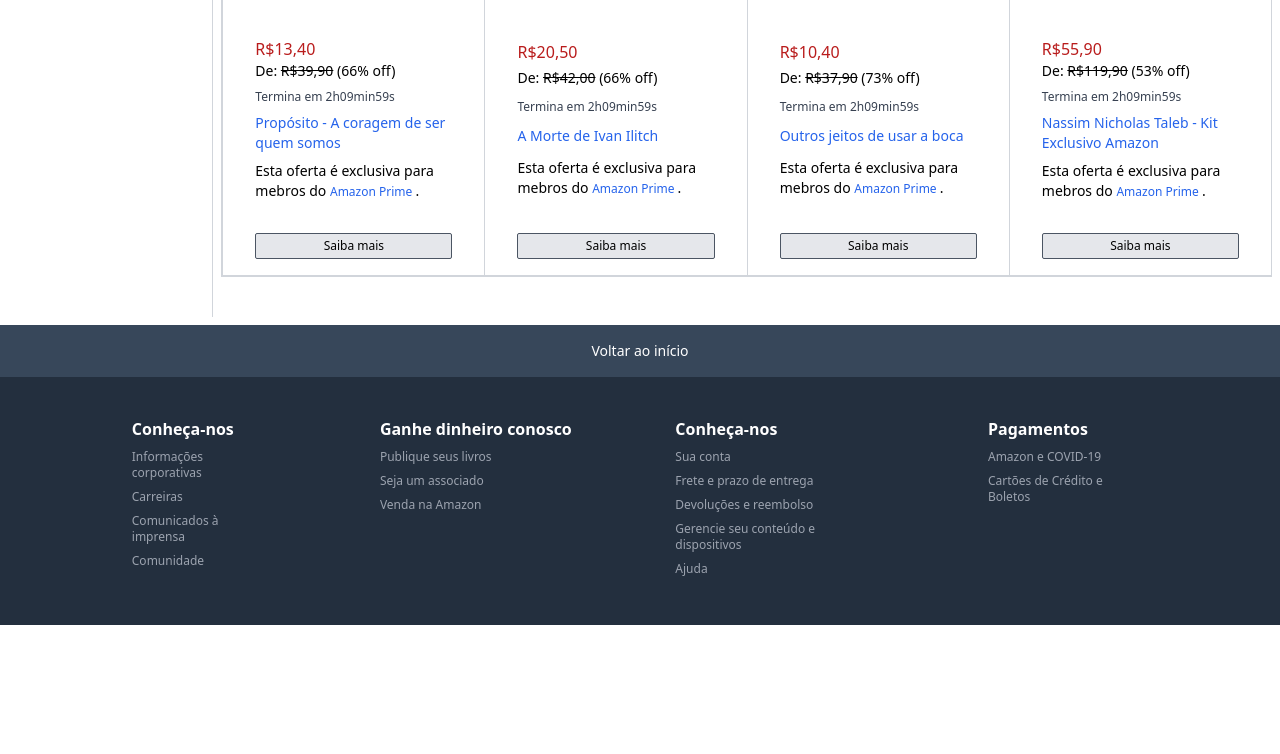
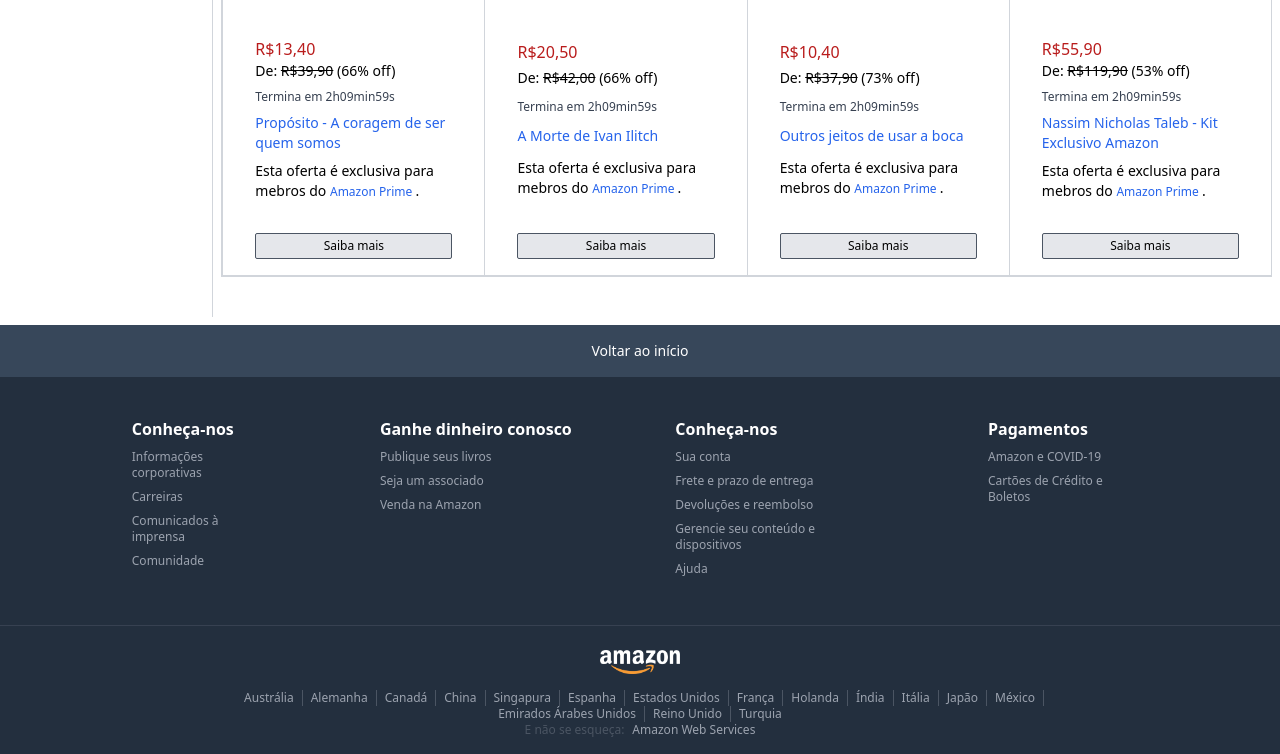
Before and after one commit to enzofagundz/clone-amazon, a website: page index.html in a window 1280 px wide. Shown: the part 1449-2203 px from the top of the page. Before the commit the page ends 2074 px from the top, so only its background shows below. Drawn offline with Linux system fonts and the light colour scheme.

Commit message:
footer intermediário finalizado

```diff
--- a/index.html
+++ b/index.html
@@ -804,6 +804,72 @@
                 </ul>
             </div>
         </div>
+
+        <!-- Parte intermediária -->
+
+        <div class="flex-col items-center hidden pt-6 pb-4 border-t border-gray-700 md:flex bg-darkblue-700">
+            <img src="src/img/amazon_logo.png" alt="Logo da Amazon" class="w-20">
+            <ul class="flex flex-wrap justify-center w-3/4 pt-4 text-xs text-gray-400">
+                <li class="px-2 border-r border-gray-600 hover:underline">
+                    <a href="#">Austrália</a>
+                </li>
+                <li class="px-2 border-r border-gray-600 hover:underline">
+                    <a href="#">Alemanha</a>
+                </li>
+                <li class="px-2 border-r border-gray-600 hover:underline">
+                    <a href="#">Canadá</a>
+                </li>
+                <li class="px-2 border-r border-gray-600 hover:underline">
+                    <a href="#">China</a>
+                </li>
+                <li class="px-2 border-r border-gray-600 hover:underline">
+                    <a href="#">Singapura</a>
+                </li>
+                <li class="px-2 border-r border-gray-600 hover:underline">
+                    <a href="#">Espanha</a>
+                </li>
+                <li class="px-2 border-r border-gray-600 hover:underline">
+                    <a href="#">Estados Unidos</a>
+                </li>
+                <li class="px-2 border-r border-gray-600 hover:underline">
+                    <a href="#">França</a>
+                </li>
+                <li class="px-2 border-r border-gray-600 hover:underline">
+                    <a href="#">Holanda</a>
+                </li>
+                <li class="px-2 border-r border-gray-600 hover:underline">
+                    <a href="#">Índia</a>
+                </li>
+                <li class="px-2 border-r border-gray-600 hover:underline">
+                    <a href="#">Itália</a>
+                </li>
+                <li class="px-2 border-r border-gray-600 hover:underline">
+                    <a href="#">Japão</a>
+                </li>
+                <li class="px-2 border-r border-gray-600 hover:underline">
+                    <a href="#">México</a>
+                </li>
+                <li class="px-2 border-r border-gray-600 hover:underline">
+                    <a href="#">Emirados Árabes Unidos</a>
+                </li>
+                <li class="px-2 border-r border-gray-600 hover:underline">
+                    <a href="#">Reino Unido</a>
+                </li>
+                <li class="px-2 hover:underline">
+                    <a href="#">Turquia</a>
+                </li>
+            </ul>
+            <div class="flex text-xs">
+                <span class="mr-2 text-gray-600">
+                    E não se esqueça:
+                </span>
+                <a href="#" class="text-gray-400 hover:underline">Amazon Web Services</a>
+            </div>
+        </div>
+
+        <!-- Parte inferior -->
+
+
     </footer>
 </body>
 </html>
```
Also changed, not shown: src/css/styles.css.
